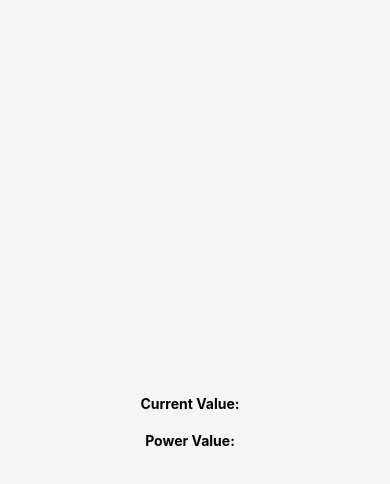
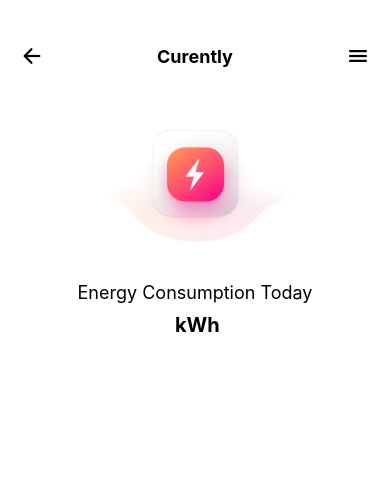
Before and after one commit to Indrajiths4/Energy-Monitor, a React Native app in the folder Curently/: screen / in a window 390 px wide. Shown: the top 484 px of the page. Built offline with nearby package versions, Linux system fonts and the light colour scheme; no server answers; the database is empty.

Commit message:
Add Navbar component and update HomeScreen layout

```diff
--- a/Curently/App.js
+++ b/Curently/App.js
@@ -1,6 +1,7 @@
 import React from 'react';
 import { SafeAreaView } from 'react-native';
 import HomeScreen from './Screens/Home';
+import Navbar from './Screens/Navbar';
 
 const App = () => {
   return (
--- a/Curently/Screens/Home.js
+++ b/Curently/Screens/Home.js
@@ -1,8 +1,8 @@
 import React, { useEffect, useState } from 'react';
-import { View, Text, StyleSheet } from 'react-native';
+import { View, Text, StyleSheet, Image } from 'react-native';
 import { ref, onValue } from 'firebase/database';
 import database from '../firebaseConfig';
-import Speedometer from 'react-native-speedometer-chart';
+import Navbar from './Navbar';
 
 const HomeScreen = () => {
     const [currentValue, setCurrentValue] = useState('');
@@ -26,14 +26,19 @@ const HomeScreen = () => {
 
     return (
         <View style={styles.container}>
-            <View style={styles.valueContainer}>
-                <Text style={styles.label}>Current Value:</Text>
-                <Text style={styles.value}>{currentValue}</Text>
+            <Navbar />
+
+            <View style={styles.imageContainer}>
+                <Image
+                    source={require('../assets/home.png')} // Provide the path to your image
+                    style={styles.image}
+                    resizeMode="contain" // Adjust the resizeMode as needed
+                />
             </View>
-            <View style={styles.valueContainer}>
-                <Text style={styles.label}>Power Value:</Text>
-                <Text style={styles.value}>{powerValue}</Text>
-            </View>
+
+            <Text style={styles.text}>Energy Consumption Today</Text>
+            <Text style={styles.currenttext}>{currentValue} kWh</Text>
+
         </View>
     );
 };
@@ -41,21 +46,26 @@ const HomeScreen = () => {
 const styles = StyleSheet.create({
     container: {
         flex: 1,
-        justifyContent: 'center',
-        alignItems: 'center',
-        backgroundColor: '#f5f5f5',
     },
-    valueContainer: {
-        flexDirection: 'row',
-        alignItems: 'center',
-        marginVertical: 10,
+    text: {
+        textAlign: 'center',
+        fontSize: 18,
+        fontWeight: '400',
     },
-    label: {
+    currenttext: {
+        margin: 10,
+        textAlign: 'center',
+        fontSize: 20,
         fontWeight: 'bold',
-        marginRight: 10,
     },
-    value: {
-        fontSize: 16,
+    imageContainer: {
+        height: 200,
+    },
+
+    image: {
+        flex: 1,
+        width: '100%',
+        height: 'auto',
     },
 });
 
--- /dev/null
+++ b/Curently/Screens/Navbar.js
@@ -0,0 +1,61 @@
+import React from 'react';
+import { View, Text, TouchableOpacity, SafeAreaView, StyleSheet } from 'react-native';
+import { Ionicons } from '@expo/vector-icons'; // Assuming you're using Expo Icons
+import LinearGradientText from 'react-native-linear-gradient-text';
+
+
+const Navbar = ({ onBackPress, onMenuPress }) => {
+    return (
+        <SafeAreaView style={styles.safeArea}>
+            <View style={styles.container}>
+                {/* Back Button */}
+                <TouchableOpacity onPress={onBackPress} style={styles.button}>
+                    <Ionicons name="arrow-back" size={24} color="black" />
+                </TouchableOpacity>
+
+                {/* App Title */}
+                <View style={styles.titleContainer}>
+
+                    <Text style={styles.title}>Curently</Text>
+                </View>
+
+                {/* Hamburger Icon */}
+                <TouchableOpacity onPress={onMenuPress} style={styles.button}>
+                    <Ionicons name="menu" size={24} color="black" />
+                </TouchableOpacity>
+            </View>
+        </SafeAreaView>
+    );
+};
+
+const styles = StyleSheet.create({
+    safeArea: {
+        marginTop: 30,
+        backgroundColor: 'white',
+    },
+    container: {
+        flexDirection: 'row',
+        justifyContent: 'space-between',
+        alignItems: 'center',
+        paddingHorizontal: 12,
+        paddingVertical: 5,
+    },
+    titleContainer: {
+        backgroundColor: 'white',
+        borderRadius: 8,
+        paddingVertical: 4,
+        paddingHorizontal: 8,
+    },
+
+    title: {
+        fontSize: 18,
+        fontWeight: 'bold',
+        textAlign: 'center',
+        color: 'black'
+    },
+    button: {
+        padding: 8,
+    },
+});
+
+export default Navbar;
--- a/Curently/babel.config.js
+++ b/Curently/babel.config.js
@@ -2,5 +2,6 @@ module.exports = function (api) {
   api.cache(true);
   return {
     presets: ['babel-preset-expo'],
+    plugins: ["nativewind/babel"],
   };
 };
```
Also changed, not shown: Curently/package.json (+6 -3 lines), Curently/assets/home.png (added), 1 other file (tests, documents, lock files or other folders).
